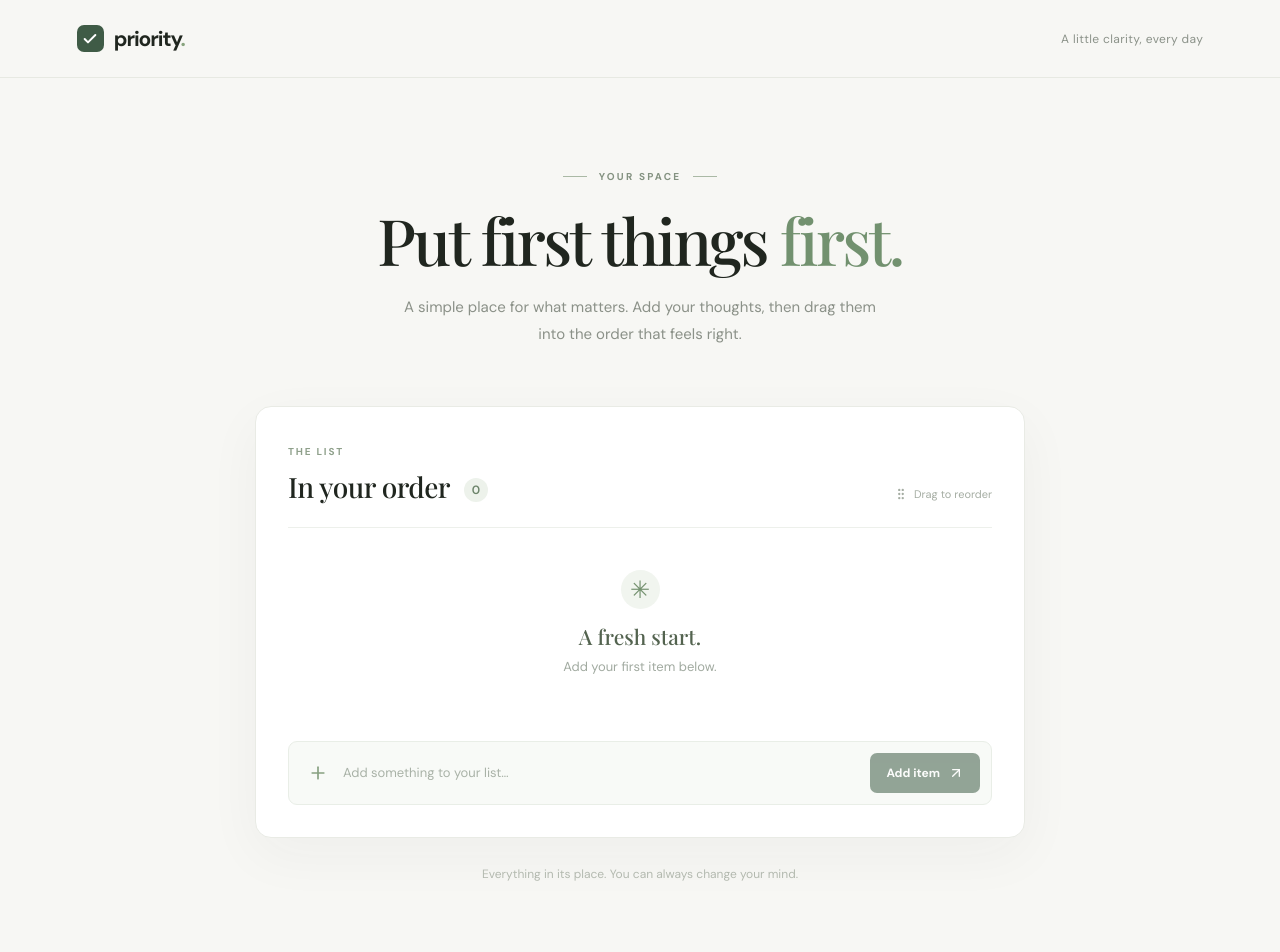
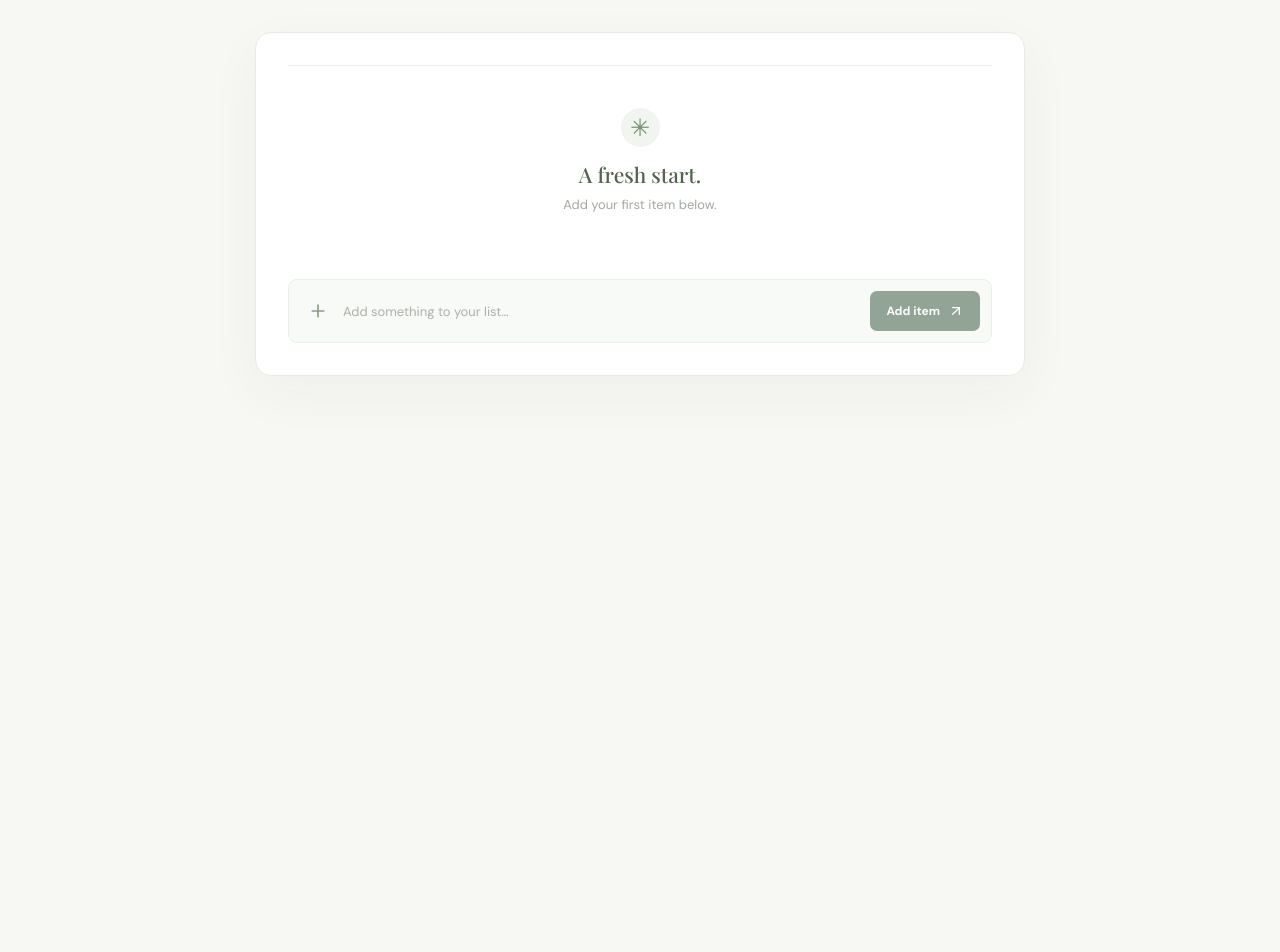
Before and after one commit to esemmelman/priority, a React (Vite) app: page / in a window 1280 px wide. Shown: the top 952 px of the page. After the commit the page ends 800 px from the top, so only its background shows below. Built offline with nearby package versions, Linux system fonts and the light colour scheme; no server answers; the database is empty; a web font is replaced by a local one.

Commit message:
Remove list page headings and intro

```diff
--- a/src/main.jsx
+++ b/src/main.jsx
@@ -4,7 +4,7 @@ import { createClient } from '@supabase/supabase-js';
 import { DndContext, KeyboardSensor, PointerSensor, closestCenter, useSensor, useSensors } from '@dnd-kit/core';
 import { SortableContext, arrayMove, sortableKeyboardCoordinates, useSortable, verticalListSortingStrategy } from '@dnd-kit/sortable';
 import { CSS } from '@dnd-kit/utilities';
-import { ArrowUpRight, Check, GripVertical, Plus, Trash2, X } from 'lucide-react';
+import { ArrowUpRight, GripVertical, Plus, Trash2, X } from 'lucide-react';
 import './style.css';
 
 const url = import.meta.env.VITE_SUPABASE_URL;
@@ -71,14 +71,12 @@ function App() {
     if (error) { setItems(items); setError(error.message); }
   };
   return <div className="shell">
-    <header className="topbar"><div className="brand"><span className="brand-icon"><Check size={16} strokeWidth={3}/></span><span>priority<span className="brand-dot">.</span></span></div><span className="top-caption">A little clarity, every day</span></header>
-    <main className="content"><div className="eyebrow"><span className="eyebrow-line"/>YOUR SPACE <span className="eyebrow-line"/></div><h1>Put first things <em>first.</em></h1><p className="intro">A simple place for what matters. Add your thoughts, then drag them into the order that feels right.</p>
-      <section className="list-panel"><div className="section-head"><div><span className="section-kicker">THE LIST</span><h2>In your order <span className="count">{items.length}</span></h2></div><span className="drag-hint"><GripVertical size={14}/> Drag to reorder</span></div>
+    <main className="content">
+      <section className="list-panel">
         {error && <div className="error" role="alert">{error}<button onClick={() => setError('')} aria-label="Dismiss error"><X size={15}/></button></div>}
         {loading ? <div className="empty">Loading your list…</div> : items.length === 0 ? <div className="empty"><div className="empty-icon">✳</div><strong>A fresh start.</strong><span>Add your first item below.</span></div> : <DndContext sensors={sensors} collisionDetection={closestCenter} onDragEnd={dragEnd}><SortableContext items={items.map(x => x.id)} strategy={verticalListSortingStrategy}><div className="items">{items.map((item, i) => <SortableItem key={item.id} item={item} index={i} onDelete={remove} onEdit={edit}/>)}</div></SortableContext></DndContext>}
         <form className="add-form" onSubmit={add}><Plus size={20}/><input value={input} onChange={e => setInput(e.target.value)} placeholder="Add something to your list…" aria-label="New list item" maxLength={200}/><button type="submit" disabled={!input.trim() || saving}>Add item <ArrowUpRight size={16}/></button></form>
-      </section><p className="footnote">Everything in its place. You can always change your mind.</p></main>
-    <footer><span>PRIORITY © {new Date().getFullYear()}</span><span>Made for the things that matter.</span></footer>
+      </section></main>
   </div>;
 }
 
```
Also changed, not shown: src/style.css.
